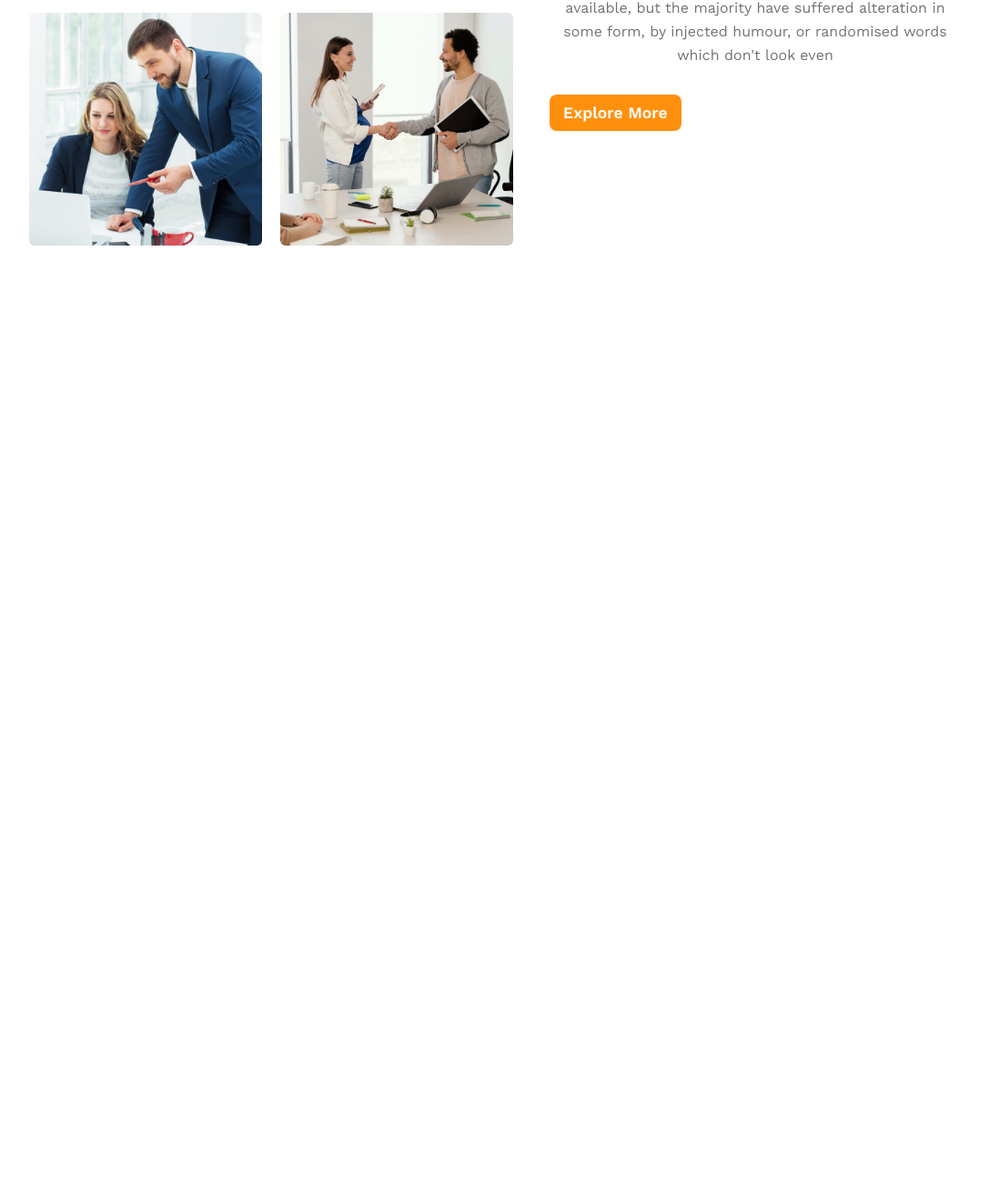
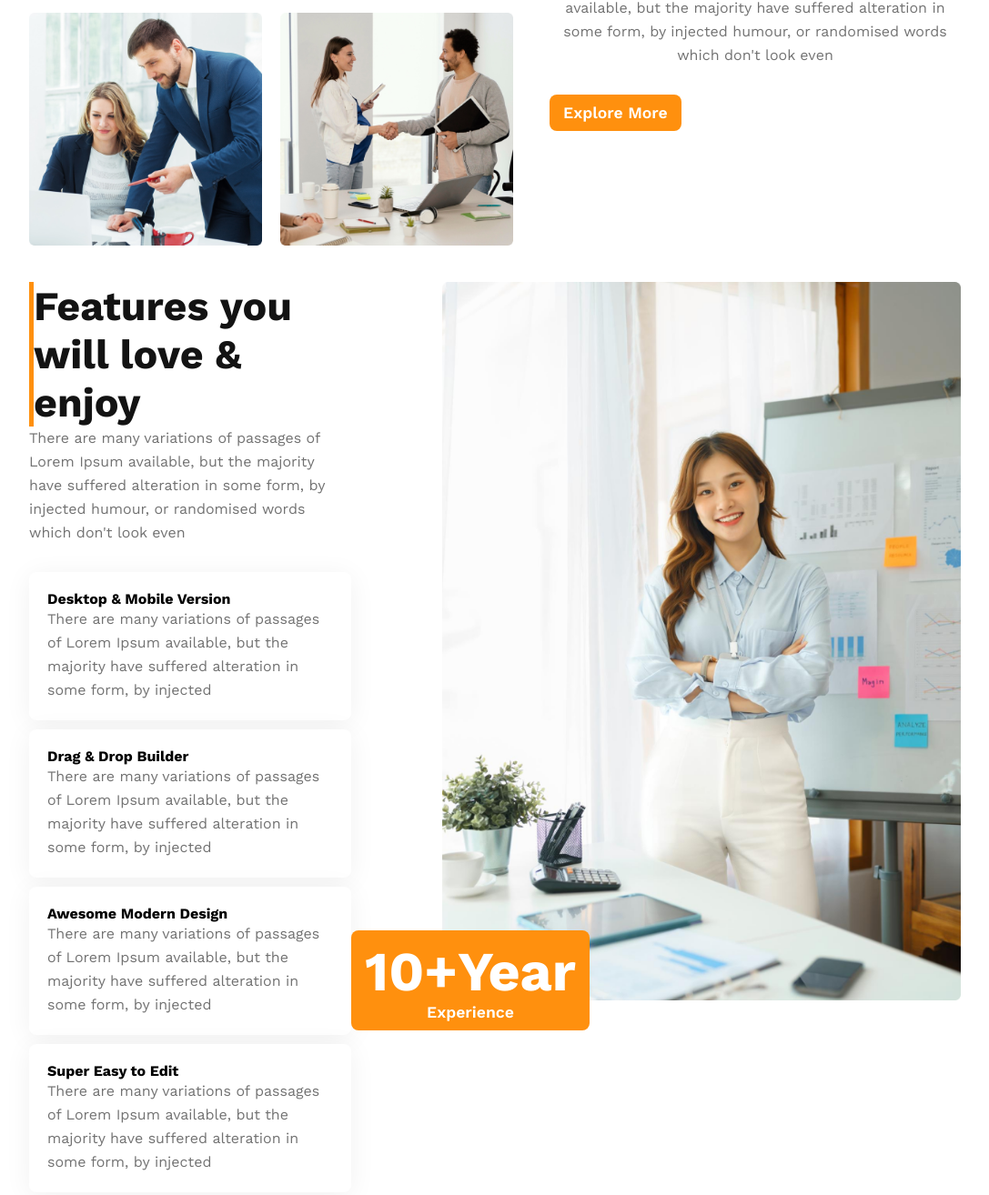
Before and after one commit to shohrab11/g3-architects-responsive, a plain HTML site: page index.html in a window 1280 px wide. Shown: the part 1331-2645 px from the top of the page at 91% size, without its empty margins (96-1183 px from the left). Before the commit the page ends 1641 px from the top, so only its background shows below. Drawn offline with nearby package versions, Linux system fonts and the light colour scheme.

Commit message:
Fearured section is copleted

```diff
--- a/index.html
+++ b/index.html
@@ -56,13 +56,36 @@
             </div>
         </section>
         <!-- quick list section end here   -->
-        <section class="featurd-section">
-            <div>
-
+        <section class="featured-section">
+            <div class="featured-text-section">
+                <h2 class="section-title left-border">Features you will love & enjoy</h2>
+                <p class="section-description">There are many variations of passages of Lorem Ipsum available, but the majority have suffered alteration in some form, by injected humour, or randomised words which don't look even</p>
+                <div class="featured-card">
+                    <h4>Desktop & Mobile Version</h4>
+                    <p class="section-description">There are many variations of passages of Lorem Ipsum available, but the majority have suffered alteration in some form, by injected </p>
+                </div>
+                <div class="featured-card">
+                    <h4>Drag & Drop Builder</h4>
+                    <p class="section-description">There are many variations of passages of Lorem Ipsum available, but the majority have suffered alteration in some form, by injected </p>
+                </div>
+                <div class="featured-card">
+                    <h4>Awesome Modern Design</h4>
+                    <p class="section-description">There are many variations of passages of Lorem Ipsum available, but the majority have suffered alteration in some form, by injected  </p>
+                </div>
+                <div class="featured-card">
+                    <h4>Super Easy to Edit</h4>
+                    <p class="section-description">There are many variations of passages of Lorem Ipsum available, but the majority have suffered alteration in some form, by injected  </p>
+                </div>
             </div>
-            <div>
-
+            <div class="featured-image">
+                <img src="images/architect.png" alt="">
+                <button class="btn btn-primary">
+                    <span class="experience">10+Year</span><br>
+                    <span>Experience</span>
+                </button>
             </div>
+        </section>
+        <section class="section-fact">
 
         </section>
     </main>
--- a/style/style.css
+++ b/style/style.css
@@ -24,7 +24,6 @@ body {
 .text-black {
     color: #131313;
     font-family: "Work Sans";
-    font-size: 45px;
     font-style: normal;
     font-weight: 700;
     line-height: normal;
@@ -33,18 +32,36 @@ body {
 .text-yellow {
     color: #FF900E;
     font-family: "Work Sans";
-    font-size: 45px;
     font-style: normal;
     font-weight: 700;
     line-height: normal;
+
 }
 
 .section-heading {
     color: #727272;
     font-family: "Work Sans";
-    font-size: 45px;
+    font-size: 2.8rem;
     font-style: normal;
     font-weight: 500;
+    line-height: normal;
+}
+
+.section-subtitle {
+    color: #131313;
+    font-family: "Work Sans";
+    font-size: 1.25rem;
+    font-style: normal;
+    font-weight: 600;
+    line-height: normal;
+}
+
+.section-title {
+    color: #131313;
+    font-family: "Work Sans";
+    font-size: 2.8rem;
+    font-style: normal;
+    font-weight: 700;
     line-height: normal;
 }
 
@@ -154,6 +171,7 @@ main {
     margin: 40px 0;
 
 }
+
 .quick-list-image {
     display: grid;
     grid-template-columns: repeat(2, 1fr);
@@ -168,14 +186,70 @@ main {
     margin-left: 40px;
 }
 
-.hide{
+.hide {
     display: none;
 }
+
 /* quick list section end here   */
 
+/* Featured  section start here   */
+.featured-section {
+    display: flex;
+    gap: 100px;
+    width: 100%;
+}
+
+.left-border {
+    border-left: 5px solid #FF900E;
+
+}
+
+.featured-image {
+    max-width: 570px;
+    height: auto;
+}
+
+.featured-image img {
+    max-width: 570px;
+    height: auto;
+}
+
+.featured-card>.section-description,
+.featured-text-section>p {
+    text-align: left;
+}
+
+.featured-card {
+    padding: 20px;
+    border-radius: 8px;
+    background: #FFF;
+    box-shadow: 0px 4px 30px 0px rgba(0, 0, 0, 0.06);
+    margin-bottom: 10px;
+
+}
+.featured-card>p{
+    margin-bottom: 0px;
+}
+.experience {
+    color: #FFF;
+    text-align: center;
+    font-family: "Work Sans";
+    font-size: 3.8rem;
+    font-style: normal;
+    font-weight: 700;
+    line-height: 70px;
+}
+
+.btn {
+    margin-top: -100px;
+    margin-left: -100px;
+}
+
+/* Featured  section end here   */
 /* responsive for mobile   */
 
 @media screen and (max-width: 576px) {
+    .featured-section,
     .quick-list,
     nav,
     nav ul {
@@ -186,8 +260,22 @@ main {
     .section-description {
         width: 90%;
     }
-    .quick-list-image{
-        display:grid;
+
+    .quick-list-image {
+        display: grid;
         grid-template-columns: repeat(1, 1fr);
     }
+    .featured-image {
+        max-width: 100%;
+        height: auto;
+    }
+
+    .featured-image img {
+        max-width: 100%;
+        height: auto;
+    }
+    .btn {
+        margin-top: -200px;
+        margin-left: 20px;
+    }
 }
```
